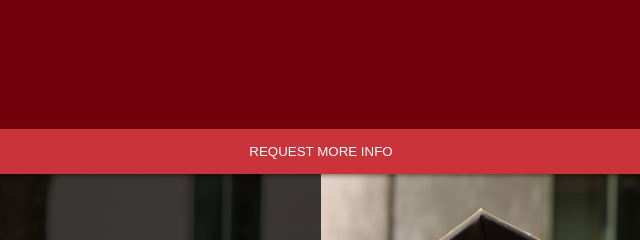
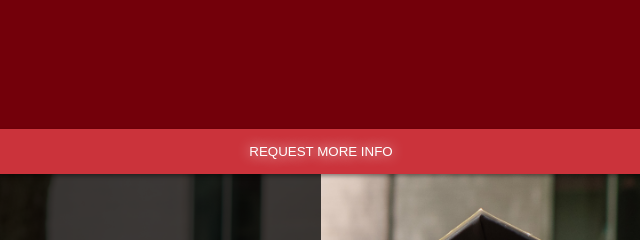
Before and after one commit to ianheuser/south-carolina-sumter, a plain HTML site: page index.html in a window 1280 px wide. In both pictures the pointer is over the button "REQUEST MORE INFO". Shown: the top 240 px of the page, 319-959 px from the left. Drawn offline with Linux system fonts and the light colour scheme.

Commit message:
only form left

```diff
--- a/style/landing-page.css
+++ b/style/landing-page.css
@@ -28,6 +28,10 @@ body {
     top: 0px;
  }
 
+ button#more-info:hover {
+	text-shadow: 0px 0px 13px rgba(255, 255, 255, 1);
+    transition: all 0.3s ease-in-out;
+}
 
  section {
     display: flex;
@@ -317,11 +321,9 @@ section.circle-top.your-future {
 }
 
 
-
 button {
     cursor: pointer;
     text-transform: uppercase;
-
 }
 
 button.text-button {
@@ -330,9 +332,10 @@ button.text-button {
     cursor: pointer;
 }
 
-#more-info {
+button#more-info {
     width: 100%;
     height: 100%;
+    transition: all 0.3s ease-in-out;
 }
 
 .mascot {
```
